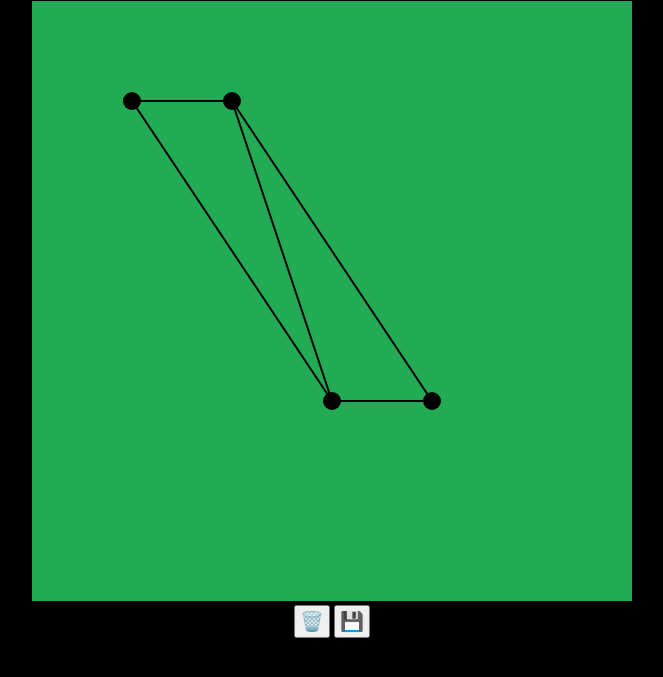
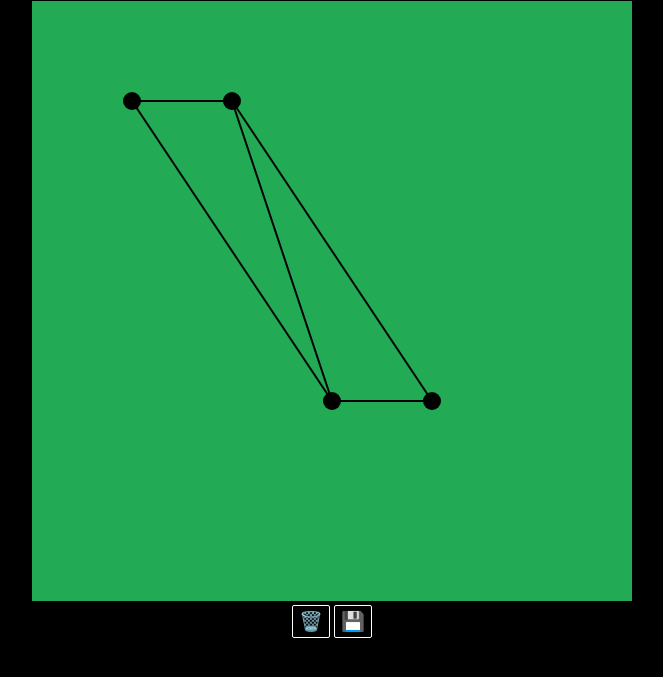
Before and after one commit to edcheyjr/world-generation, a website with bundled scripts: page index.html in a window 1280 px wide. Shown: the part 79-756 px from the top of the page, without its empty margins (308-971 px from the left). Built offline with nearby package versions, Linux system fonts and the light colour scheme.

Commit message:
btns sty;e

```diff
--- a/style.css
+++ b/style.css
@@ -18,6 +18,14 @@ h1 {
 }
 button {
   cursor: pointer;
-  padding: 3px 4px;
+  padding: 4px 6px;
   font-size: larger;
+  border: 1px solid white;
+  background: transparent;
+  border-radius: 2px;
 }
+
+button:hover {
+  border: 1px solid #2a5;
+  background-color: rgba(34, 170, 86, 0.336);
+}
```
